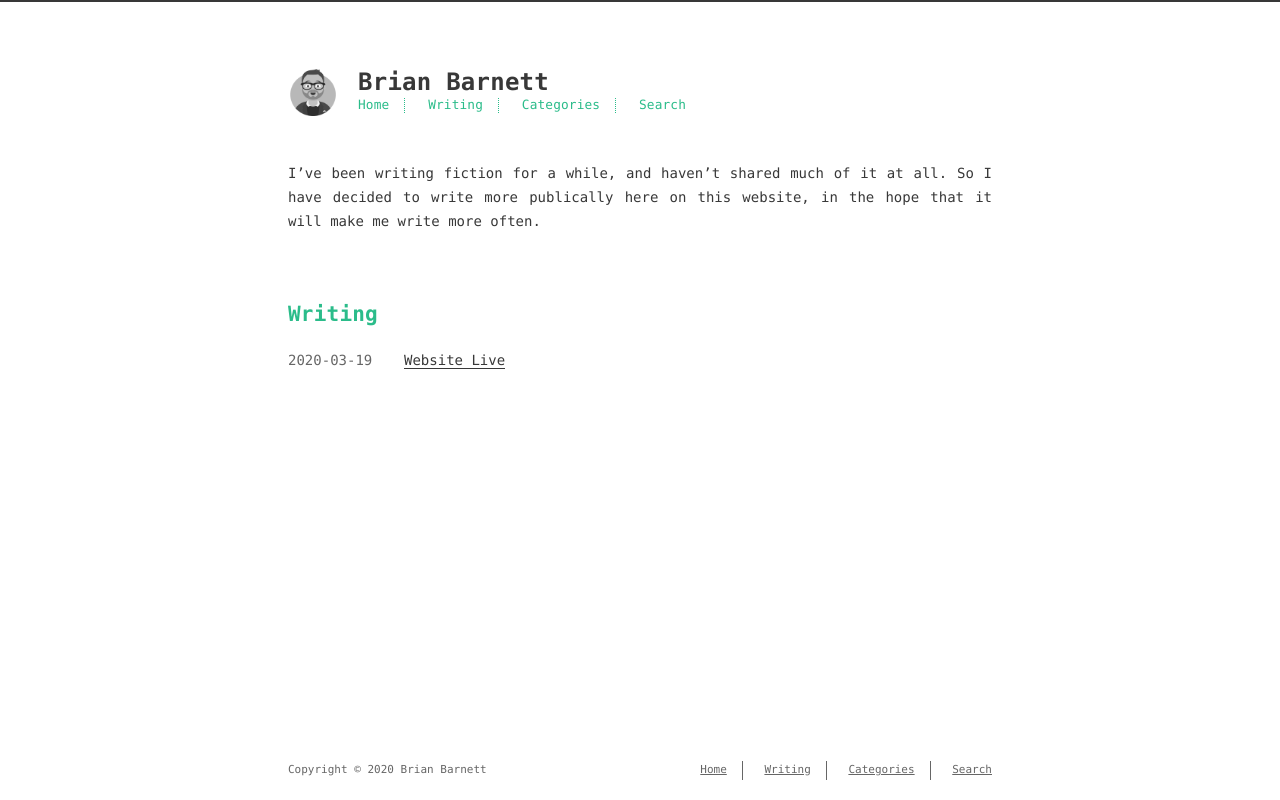
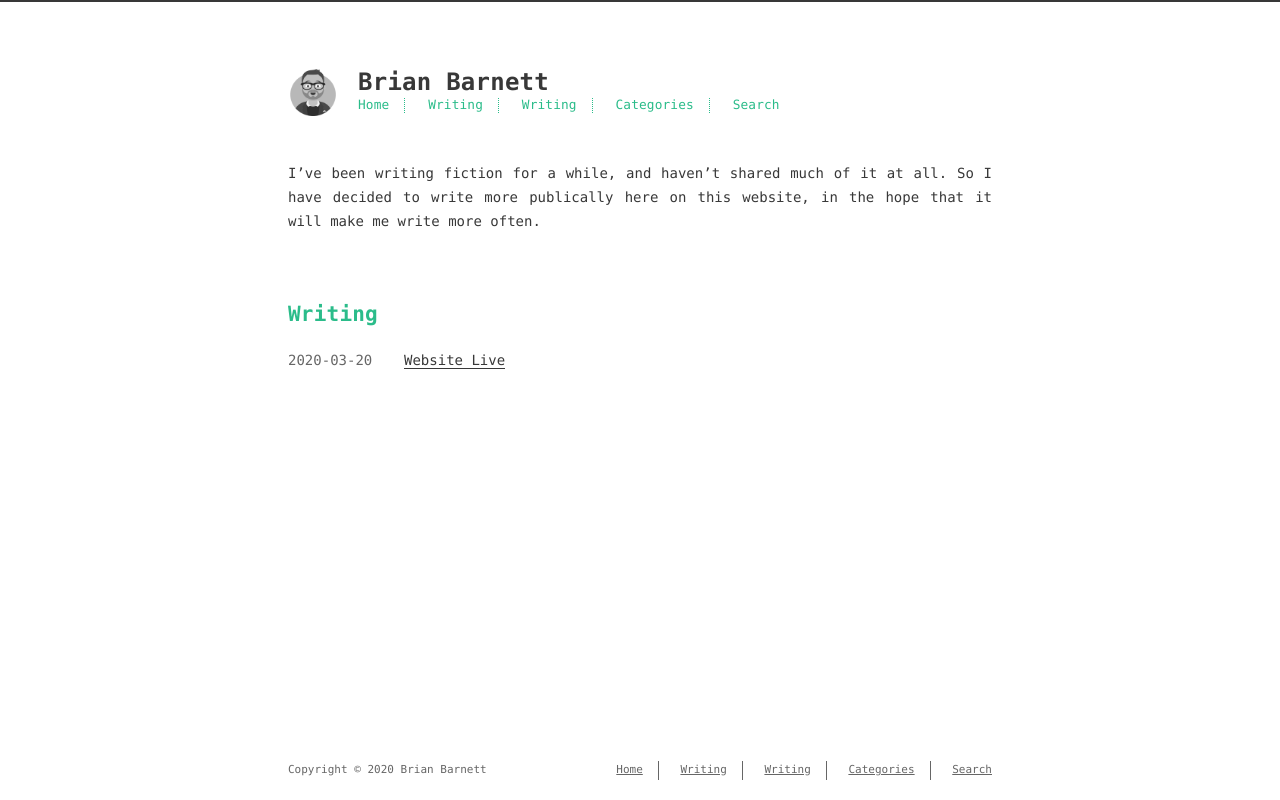
Before and after one commit to brian3kb/ef-site-compiled, a plain HTML site: page index.html in a window 1280 px wide. Drawn offline with Linux system fonts and the light colour scheme.

Commit message:
Site updated: 2020-03-20 16:23:09

```diff
--- a/index.html
+++ b/index.html
@@ -79,6 +79,8 @@
 
         <li><a href="/archives/">Writing</a></li>
 
+        <li><a href="/categories/writing/">Writing</a></li>
+
         <li><a href="/categories/">Categories</a></li>
 
         <li><a href="/search/">Search</a></li>
@@ -110,7 +112,7 @@
     <div class="meta">
 
 
-          <time datetime="2020-03-19T00:00:00.000Z" itemprop="datePublished">2020-03-19</time>
+          <time datetime="2020-03-20T00:00:00.000Z" itemprop="datePublished">2020-03-20</time>
 
 
     </div>
@@ -143,6 +145,8 @@
           <li><a href="/">Home</a></li>
 
           <li><a href="/archives/">Writing</a></li>
+
+          <li><a href="/categories/writing/">Writing</a></li>
 
           <li><a href="/categories/">Categories</a></li>
 
```
Also changed, not shown: 2020/03/website-live/index.html (+9 -3 lines), about/index.html (+4 -0 lines), archives/2020/03/index.html (+5 -1 lines), archives/2020/index.html (+5 -1 lines), archives/index.html (+5 -1 lines), categories/index.html (+4 -0 lines), categories/updates/index.html (+5 -1 lines), categories/writing/index.html (+5 -1 lines), search/index.html (+4 -0 lines), tags/index.html (+4 -0 lines), tags/website/index.html (+5 -1 lines).
